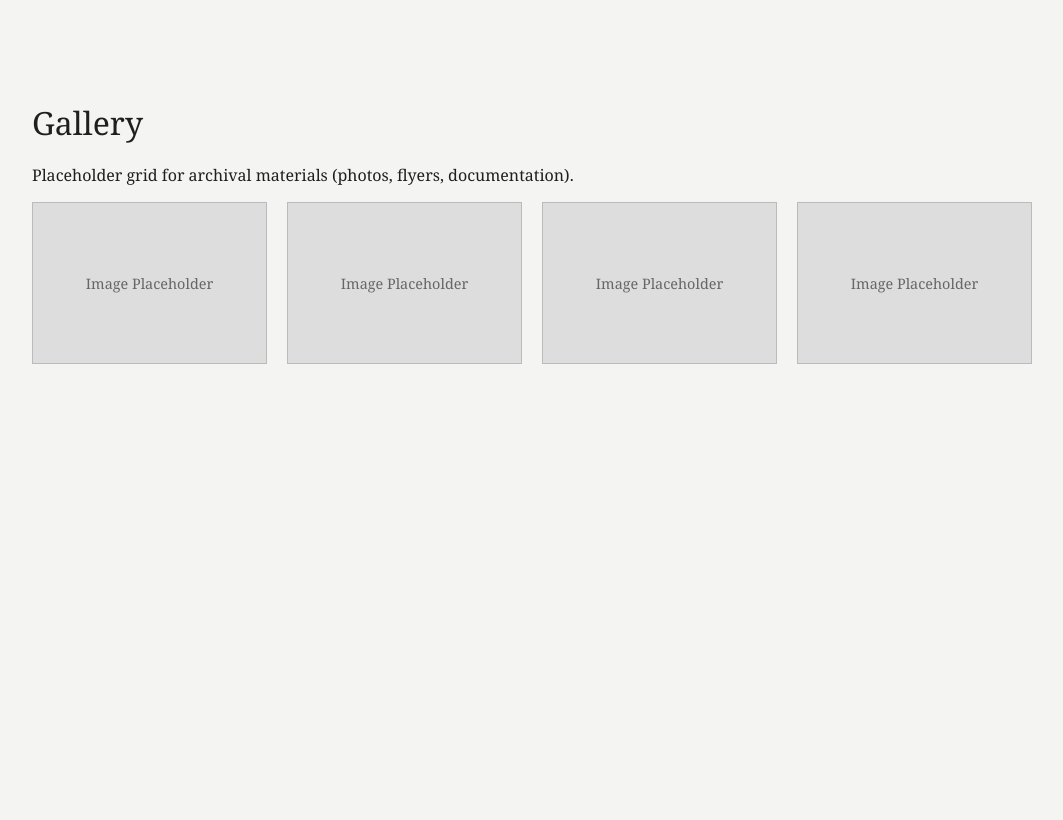
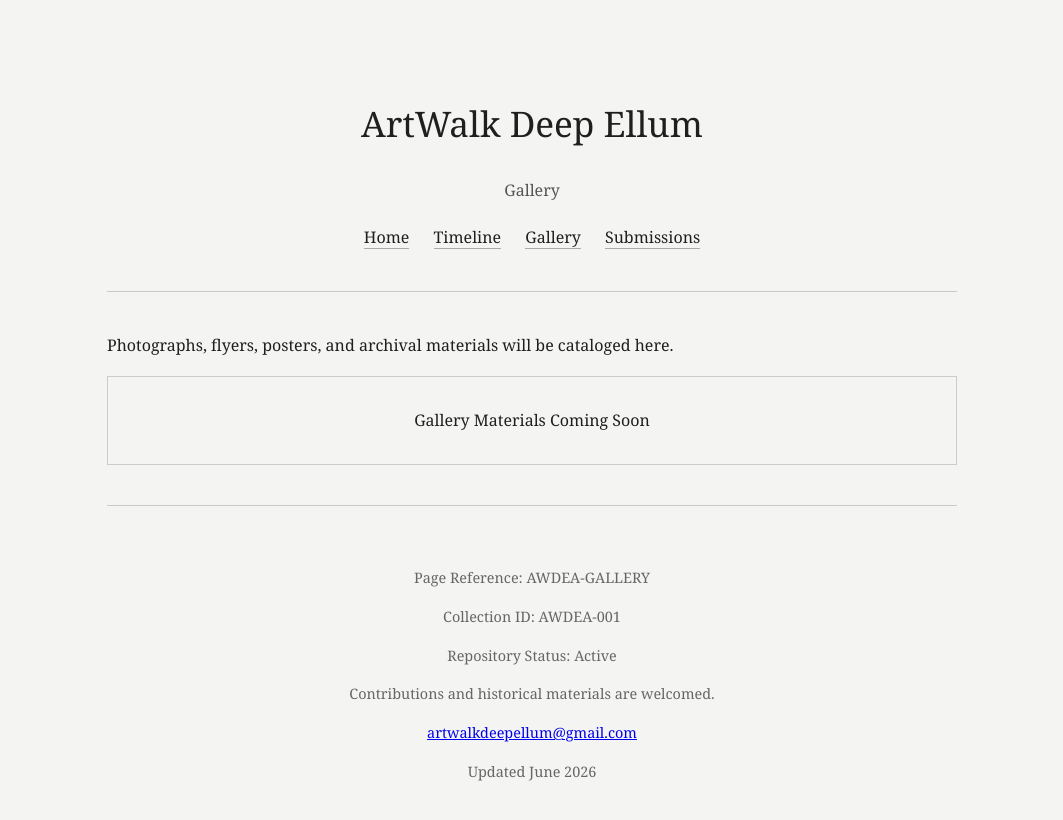
Before and after one commit to artwalkdeepellum/artwalkdeepellum, a plain HTML site: page gallery/index.html in a window 1280 px wide. Shown: the whole page, without its empty margins (108-1171 px from the left). Drawn offline with Linux system fonts and the light colour scheme.

Commit message:
Refactor gallery page layout and styles
Updated styles and structure of the gallery page, including header, navigation, and footer.

```diff
--- a/gallery/index.html
+++ b/gallery/index.html
@@ -7,44 +7,62 @@
 
 <style>
 body {
-    font-family: Georgia, serif;
-    background: #f4f4f2;
-    margin: 0;
-    color: #1f1f1f;
+    background:#f4f4f2;
+    color:#1f1f1f;
+    font-family:Georgia, serif;
+    line-height:1.7;
+    margin:0;
 }
 
 .container {
-    max-width: 1000px;
-    margin: 0 auto;
-    padding: 80px 24px;
+    max-width:850px;
+    margin:0 auto;
+    padding:70px 24px;
+}
+
+header {
+    text-align:center;
+    margin-bottom:40px;
 }
 
 h1 {
-    font-weight: normal;
-    margin-bottom: 20px;
+    font-size:2.2rem;
+    font-weight:normal;
 }
 
-.grid {
-    display: grid;
-    grid-template-columns: repeat(auto-fill, minmax(220px, 1fr));
-    gap: 20px;
+.subtitle {
+    color:#555;
 }
 
-.box {
-    height: 160px;
-    background: #ddd;
-    border: 1px solid #bbb;
-    display: flex;
-    align-items: center;
-    justify-content: center;
-    font-size: 0.9rem;
-    color: #666;
+nav {
+    margin-top:20px;
 }
 
-a {
-    color: #1f1f1f;
-    text-decoration: none;
-    border-bottom: 1px solid #aaa;
+nav a {
+    margin:0 10px;
+    color:#1f1f1f;
+    text-decoration:none;
+    border-bottom:1px solid #aaa;
+}
+
+.divider {
+    height:1px;
+    background:#c9c9c9;
+    margin:40px 0;
+}
+
+.placeholder {
+    padding:30px;
+    border:1px solid #ccc;
+    margin-bottom:20px;
+    text-align:center;
+}
+
+.footer {
+    margin-top:60px;
+    text-align:center;
+    color:#666;
+    font-size:.9rem;
 }
 </style>
 </head>
@@ -53,15 +71,33 @@ a {
 
 <div class="container">
 
-<h1>Gallery</h1>
+<header>
+<h1>ArtWalk Deep Ellum</h1>
+<div class="subtitle">Gallery</div>
 
-<p>Placeholder grid for archival materials (photos, flyers, documentation).</p>
+<nav>
+<a href="../">Home</a>
+<a href="../timeline/">Timeline</a>
+<a href="../gallery/">Gallery</a>
+<a href="../submissions/">Submissions</a>
+</nav>
+</header>
 
-<div class="grid">
-    <div class="box">Image Placeholder</div>
-    <div class="box">Image Placeholder</div>
-    <div class="box">Image Placeholder</div>
-    <div class="box">Image Placeholder</div>
+<div class="divider"></div>
+
+<p>Photographs, flyers, posters, and archival materials will be cataloged here.</p>
+
+<div class="placeholder">Gallery Materials Coming Soon</div>
+
+<div class="divider"></div>
+
+<div class="footer">
+<p>Page Reference: AWDEA-GALLERY</p>
+<p>Collection ID: AWDEA-001</p>
+<p>Repository Status: Active</p>
+<p>Contributions and historical materials are welcomed.</p>
+<p><a href="mailto:artwalkdeepellum@gmail.com">artwalkdeepellum@gmail.com</a></p>
+<p>Updated June 2026</p>
 </div>
 
 </div>
```
